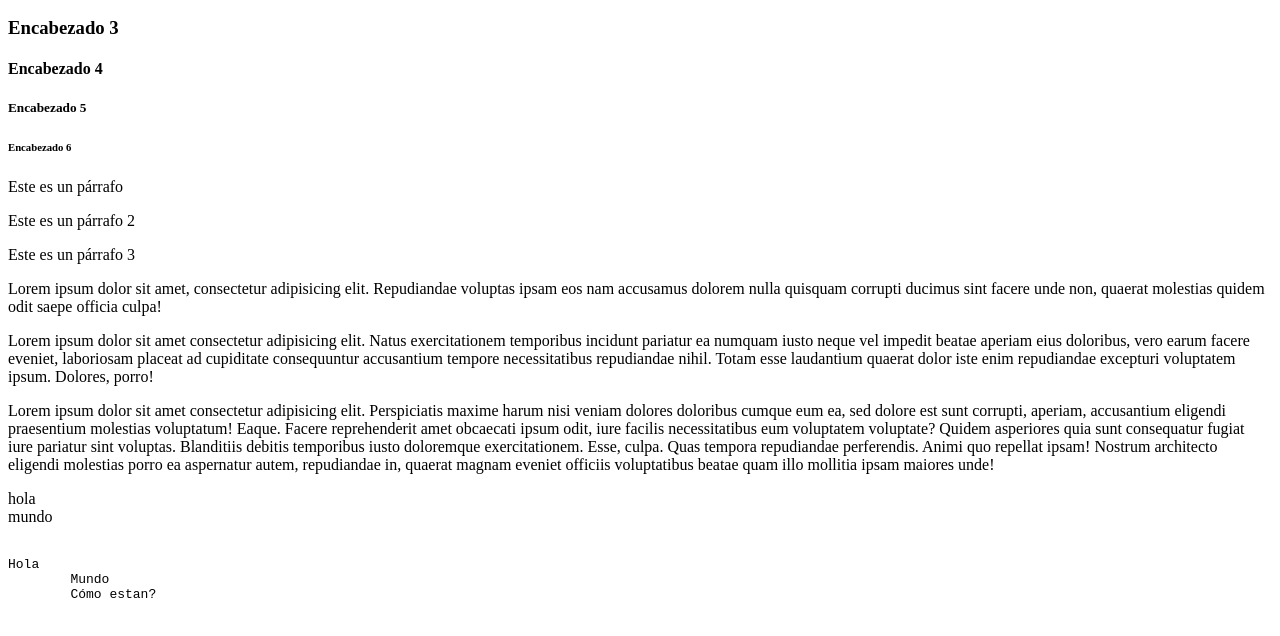
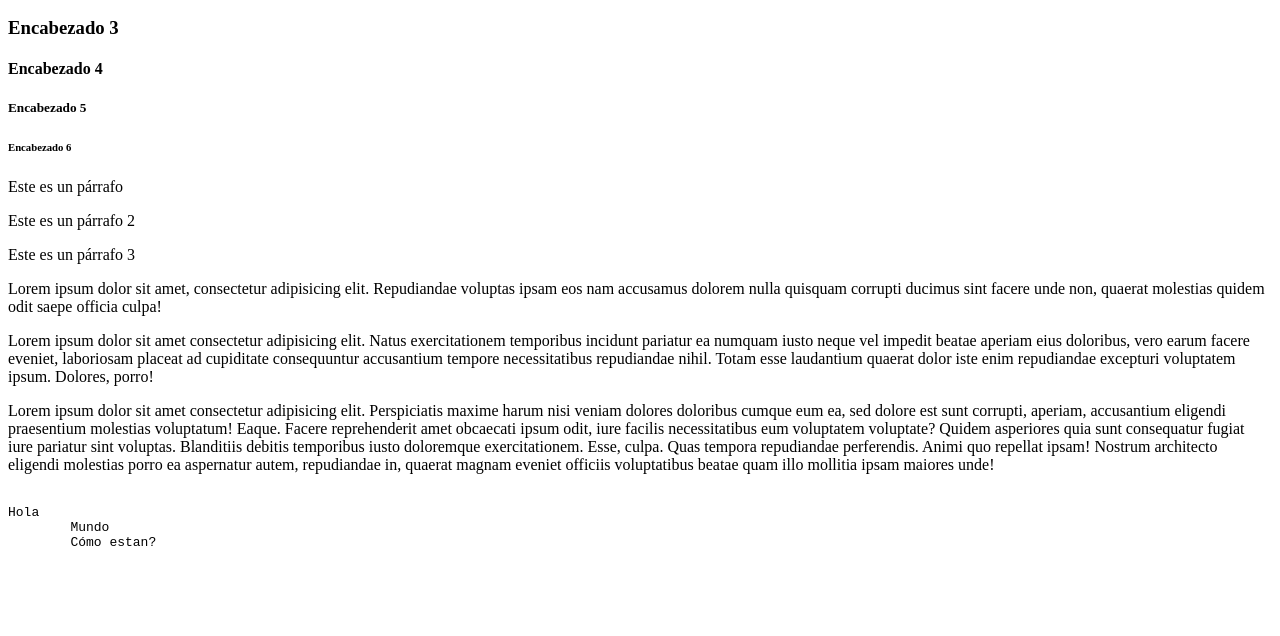
Before and after one commit to D-aniela/HTML_Practicas, a plain HTML site: page practica1/Index.html in a window 1280 px wide. Shown: the part 110-746 px from the top of the page. Drawn offline with Linux system fonts and the light colour scheme.

Commit message:
quite el parrafo hola mundo

```diff
--- a/practica1/Index.html
+++ b/practica1/Index.html
@@ -37,10 +37,6 @@
         aspernatur autem, repudiandae in, quaerat magnam eveniet officiis voluptatibus beatae quam illo mollitia ipsam
         maiores  unde!</p>
 
-    <p>hola
-        <br> <!-- Etiqueta br simula enter -->
-        mundo
-    </p>
 
     <!-- Preformatted -->
     <pre>
```
